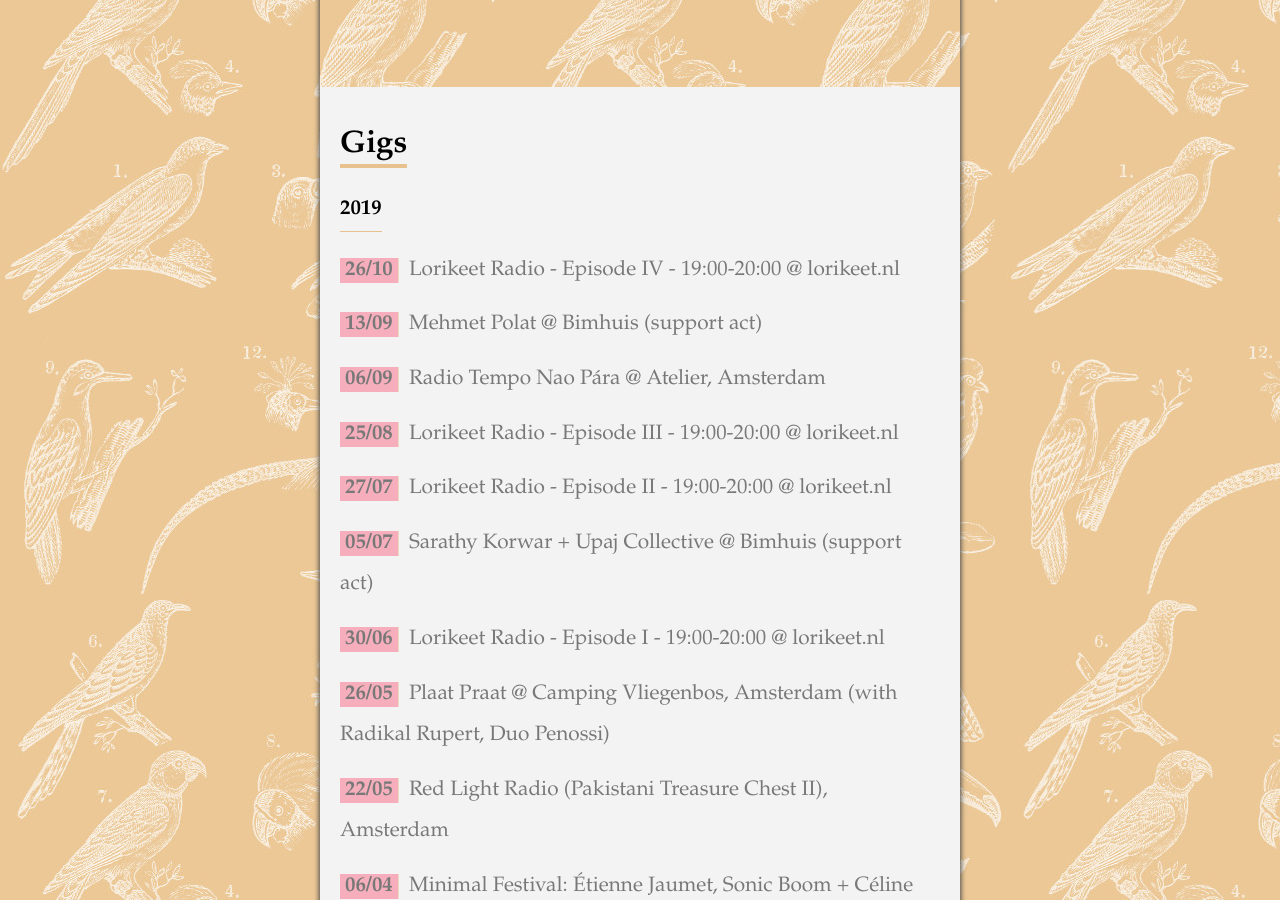
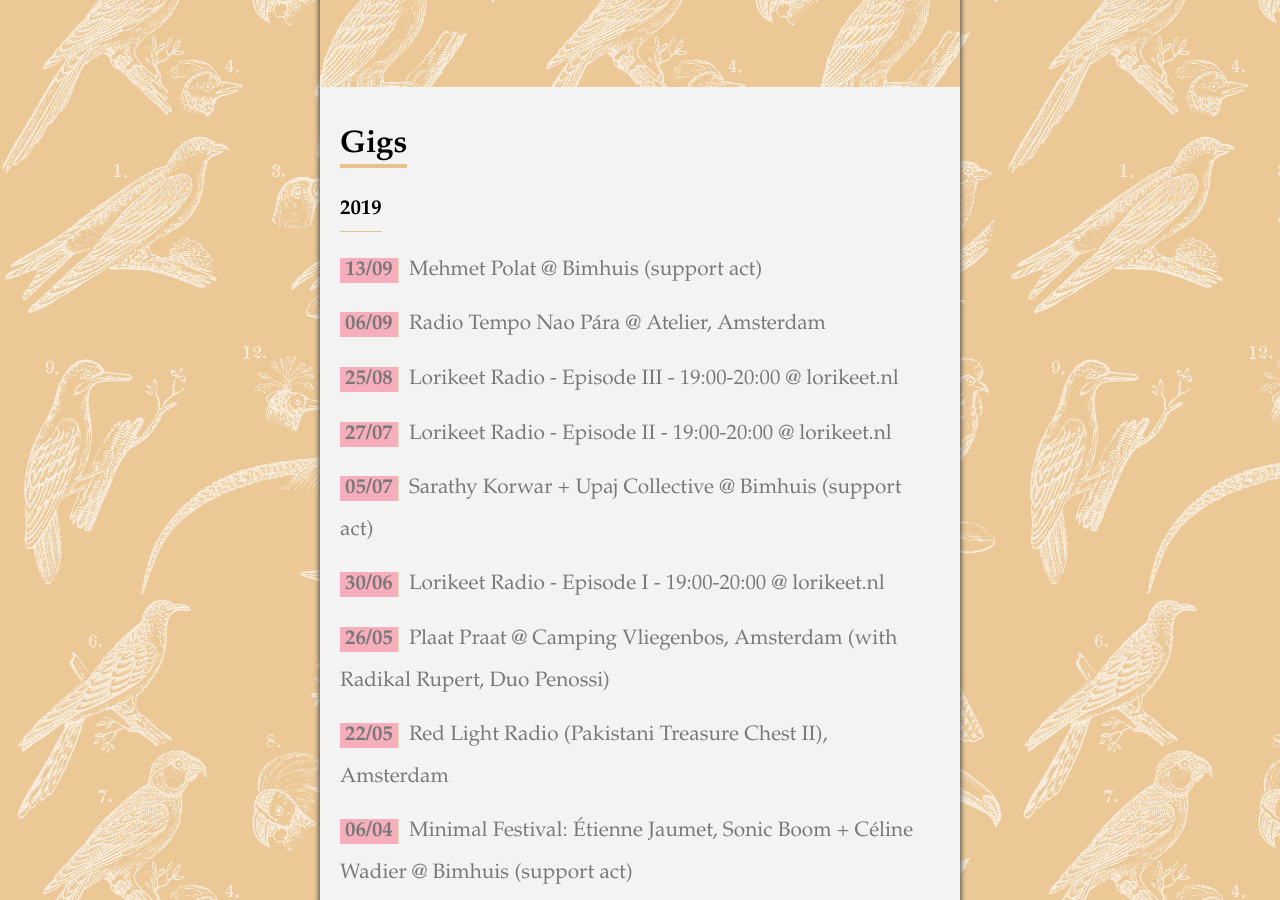
Before and after one commit to grdw/lorikeet, a Jekyll site: the page built from index.html, in a window 1280 px wide and 900 px high, scrolled down 490 px. Built offline with Jekyll 4.4.1, drawn with Linux system fonts in a browser that asks for light colours.

Commit message:
Drop the radio event

```diff
--- a/_data/events.yaml
+++ b/_data/events.yaml
@@ -1,6 +1,4 @@
 2019:
-  - date: "2019-10-26"
-    event: "Lorikeet Radio - Episode IV - 19:00-20:00 @ lorikeet.nl"
   - date: "2019-09-13"
     event: "Mehmet Polat @ Bimhuis (support act)"
   - date: "2019-09-06"
```
